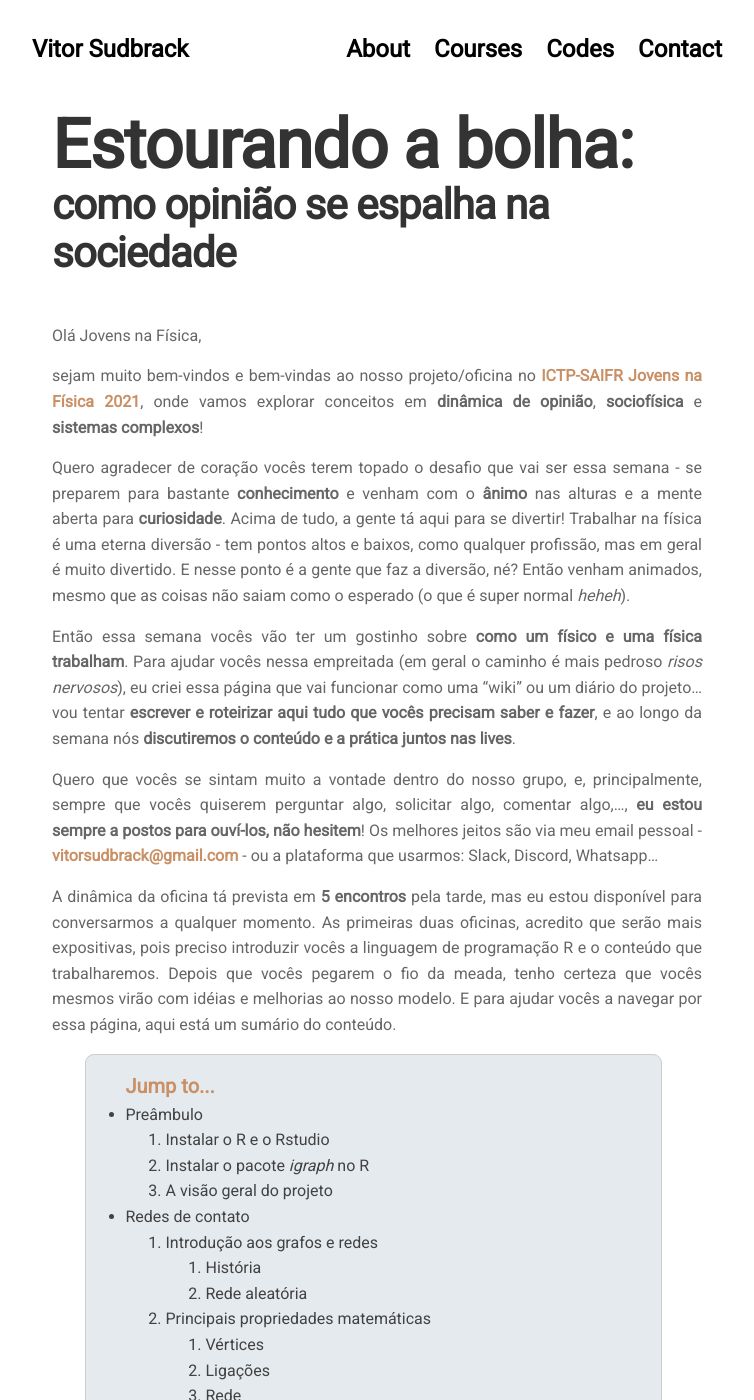
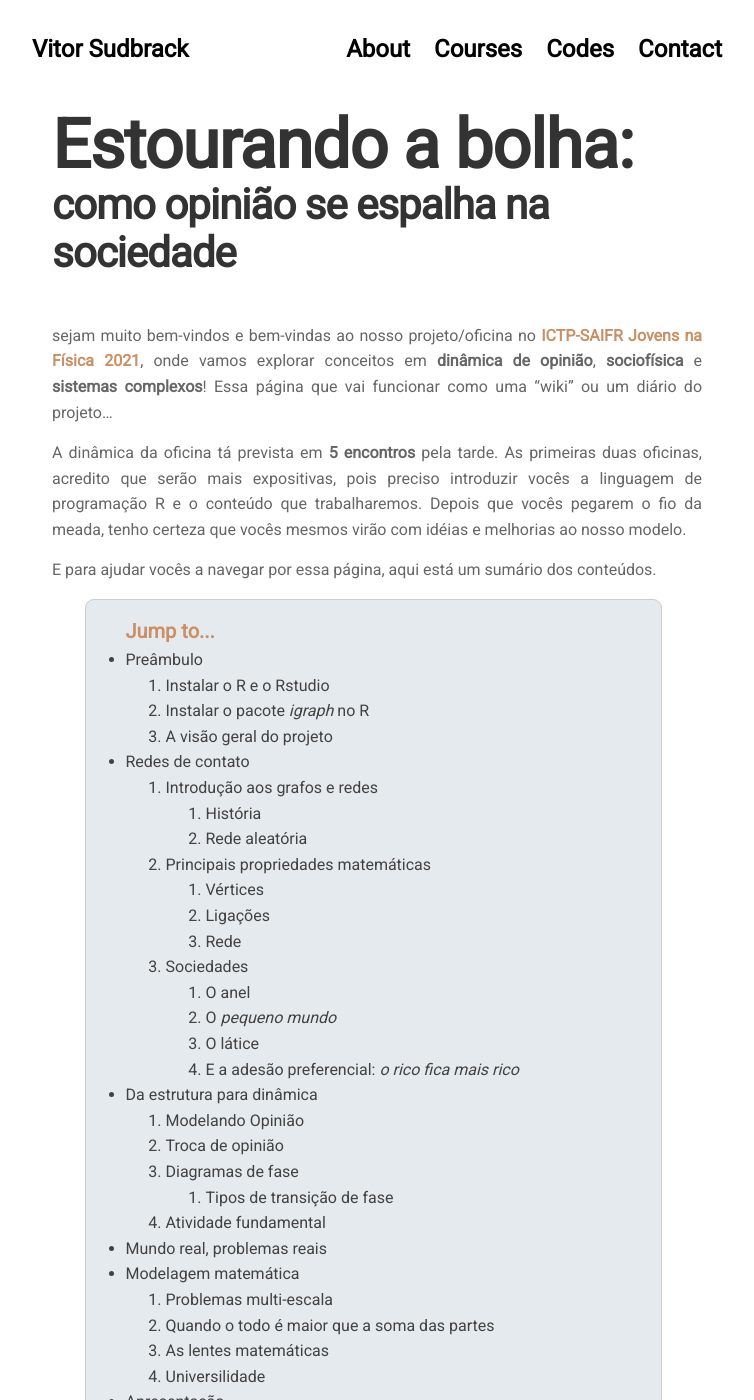
Before and after one commit to vsudbrack/vsudbrack.github.io, a Jekyll site: the page built from _courses/ictp-jovens.md, in a window 1280 px wide and 1400 px high. Shown: the whole window, without its empty margins (263-1017 px from the left). Built offline with Jekyll 4.4.1, drawn with Linux system fonts in a browser that asks for light colours; nearby versions of some CDN libraries; emoji names are drawn with the system emoji font; formulas are drawn with MathJax 3; comment, search, counter and statistics services are not loaded.

Commit message:
'Update'

```diff
--- a/_courses/ictp-jovens.md
+++ b/_courses/ictp-jovens.md
@@ -6,17 +6,13 @@ description: ":brazil: <b>Pop the bubble: how opinion spreads on society</b> is
 permalink: /ictp-jovens
 ---
 
-Olá Jovens na Física,
 
-sejam muito bem-vindos e bem-vindas ao nosso projeto/oficina no **[ICTP-SAIFR Jovens na Física 2021](http://outreach.ictp-saifr.org/escolaverao/)**, onde vamos explorar conceitos em **dinâmica de opinião**, **sociofísica** e **sistemas complexos**!
 
-Quero agradecer de coração vocês terem topado o desafio que vai ser essa semana - se preparem para bastante **conhecimento** e venham com o **ânimo** nas alturas e a mente aberta para **curiosidade**. Acima de tudo, a gente tá aqui para se divertir! Trabalhar na física é uma eterna diversão - tem pontos altos e baixos, como qualquer profissão, mas em geral é muito divertido. E nesse ponto é a gente que faz a diversão, né? Então venham animados, mesmo que as coisas não saiam como o esperado (o que é super normal *heheh*).
+sejam muito bem-vindos e bem-vindas ao nosso projeto/oficina no **[ICTP-SAIFR Jovens na Física 2021](http://outreach.ictp-saifr.org/escolaverao/)**, onde vamos explorar conceitos em **dinâmica de opinião**, **sociofísica** e **sistemas complexos**! Essa página que vai funcionar como uma "wiki" ou um diário do projeto...
 
-Então essa semana vocês vão ter um gostinho sobre **como um físico e uma física trabalham**. Para ajudar vocês nessa empreitada (em geral o caminho é mais pedroso *risos nervosos*), eu criei essa página que vai funcionar como uma "wiki" ou um diário do projeto... vou tentar **escrever e roteirizar aqui tudo que vocês precisam saber e fazer**, e ao longo da semana nós **discutiremos o conteúdo e a prática juntos nas lives**.
+A dinâmica da oficina tá prevista em **5 encontros** pela tarde. As primeiras duas oficinas, acredito que serão mais expositivas, pois preciso introduzir vocês a linguagem de programação R e o conteúdo que trabalharemos. Depois que vocês pegarem o fio da meada, tenho certeza que vocês mesmos virão com idéias e melhorias ao nosso modelo.
 
-Quero que vocês se sintam muito a vontade dentro do nosso grupo, e, principalmente, sempre que vocês quiserem perguntar algo, solicitar algo, comentar algo,..., **eu estou sempre a postos para ouví-los, não hesitem**! Os melhores jeitos são via meu email pessoal - **[vitorsudbrack@gmail.com](mailto:vitorsudbrack@gmail.com)** - ou a plataforma que usarmos: Slack, Discord, Whatsapp...
-
-A dinâmica da oficina tá prevista em **5 encontros** pela tarde, mas eu estou disponível para conversarmos a qualquer momento. As primeiras duas oficinas, acredito que serão mais expositivas, pois preciso introduzir vocês a linguagem de programação R e o conteúdo que trabalharemos. Depois que vocês pegarem o fio da meada, tenho certeza que vocês mesmos virão com idéias e melhorias ao nosso modelo. E para ajudar vocês a navegar por essa página, aqui está um sumário do conteúdo.
+E para ajudar vocês a navegar por essa página, aqui está um sumário dos conteúdos.
 
 * Table of contents
 {:toc}
```
